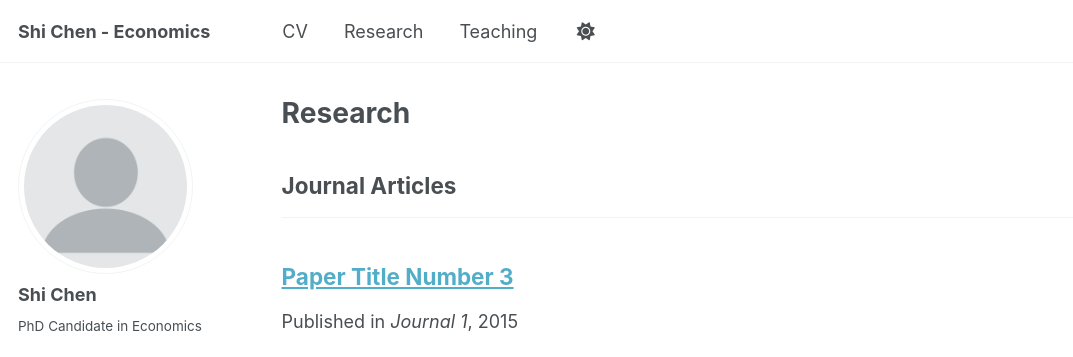
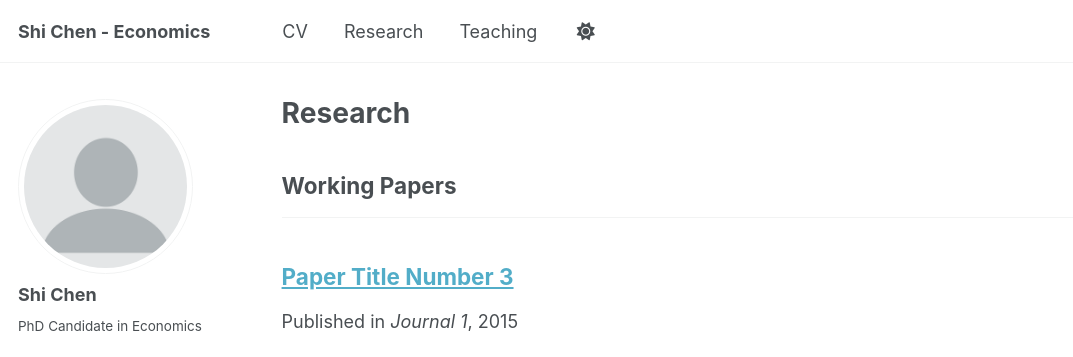
Before and after one commit to shichen14/shichen14.github.io, a Jekyll site: the page built from _pages/publications.html, in a window 1280 px wide and 900 px high. Shown: the top 357 px of the window, without its empty margins (0-1073 px from the left). Built offline with Jekyll 4.4.1, drawn with Linux system fonts in a browser that asks for light colours; a script that is not in the unit is left out.

Commit message:
Update _config.yml

```diff
--- a/_config.yml
+++ b/_config.yml
@@ -81,10 +81,10 @@ author:
 
 # Publication Category - The following the list of publication categories and their headings
 publication_category:
-  books:
-    title: 'Books'
+  journal:
+    title: 'Journal Articles'
   manuscripts:
-    title: 'Journal Articles'
+    title: 'Working Papers'
   conferences:
     title: 'Conference Papers'
 
```
